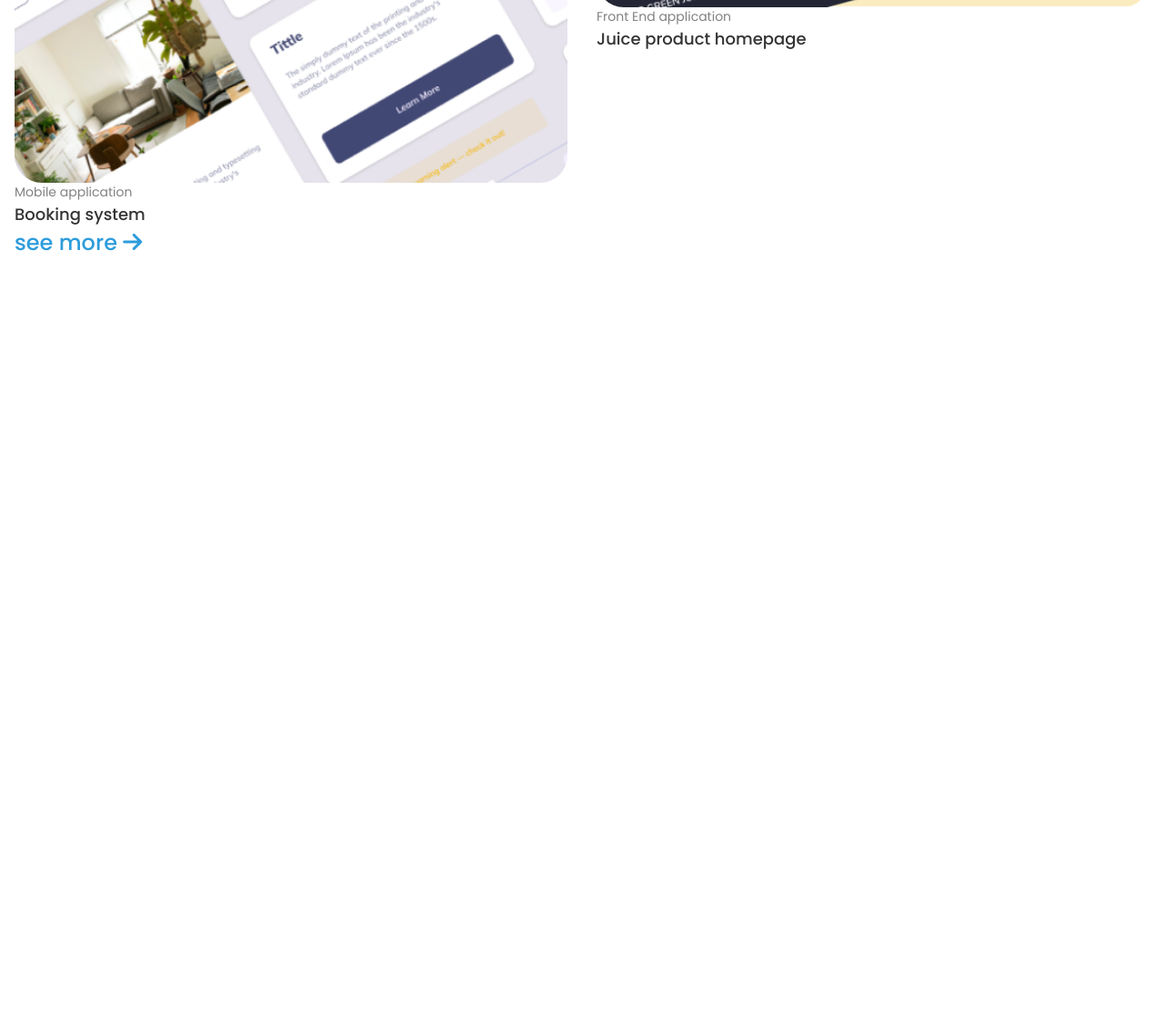
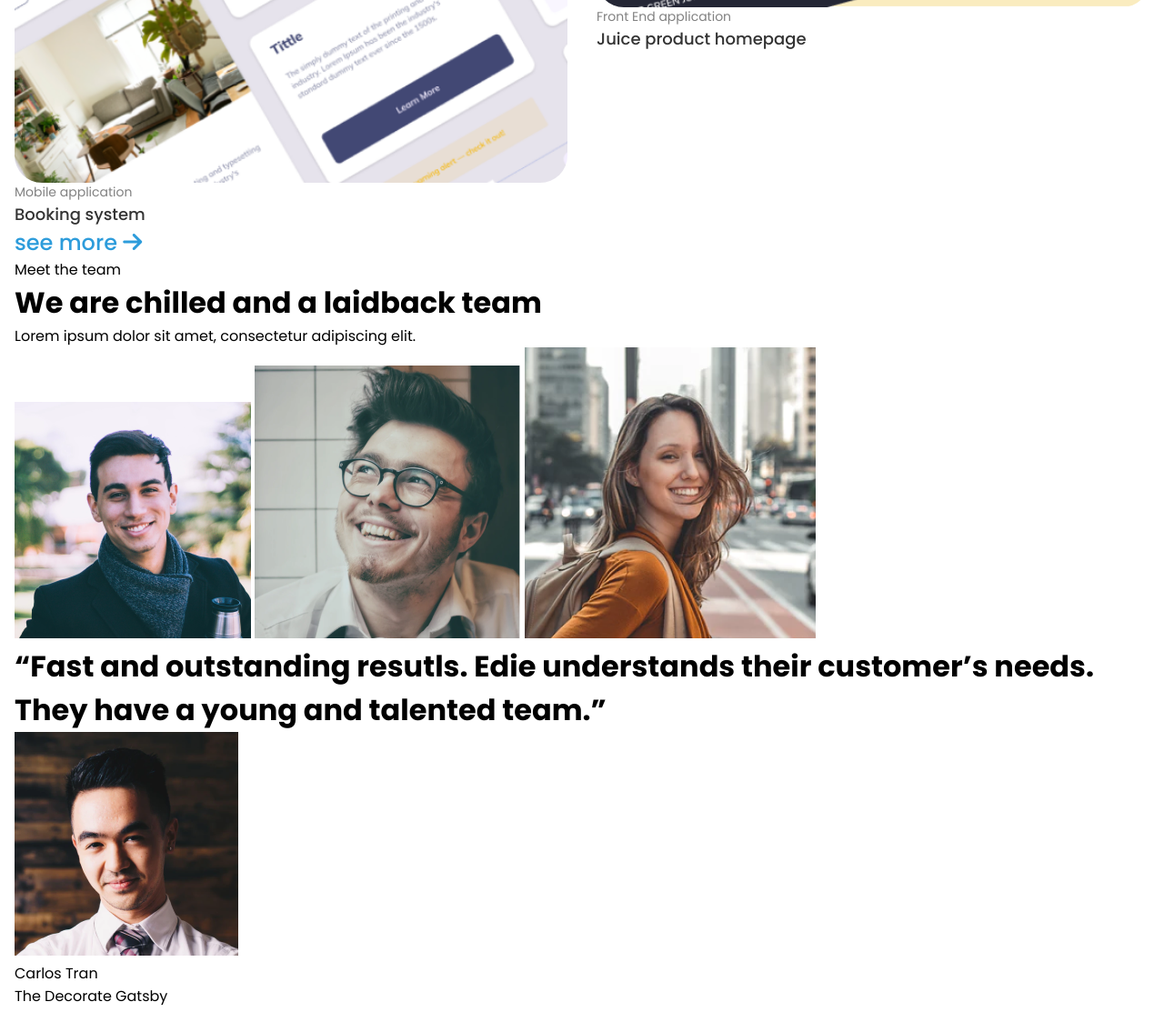
Before and after one commit to RickHalmoguera/edie-homepage-master, a plain HTML site: page index.html in a window 1280 px wide. Shown: the part 3021-4145 px from the top of the page at 91% size. Before the commit the page ends 3321 px from the top, so only its background shows below. Drawn offline with Linux system fonts and the light colour scheme.

Commit message:
team html done

```diff
--- a/index.html
+++ b/index.html
@@ -77,7 +77,9 @@
     </div>
 
   </div>
+
   <h1 class="c-designs__heading">Good design means good business</h1>
+
   <div class="c-designs">
 
     <div class="c-designs__card down">
@@ -110,6 +112,31 @@
     <p>see more <i class="fa-solid fa-arrow-right"></i></p>
   </div>
 
+  <div class="c-team">
+    <div class="c-team__text">
+      <p>Meet the team</p>
+      <h1>We are chilled and a laidback team</h1>
+      <p>Lorem ipsum dolor sit amet, consectetur adipiscing elit.</p>
+    </div>
+
+    <div class="c-team__gallery">
+       <img src="./person1.png" alt="">
+       <img src="./person2.png" alt="">
+       <img src="./person3.png" alt="">
+    </div>
+
+    <div class="c-team__testimony">
+      <h1>“Fast and outstanding resutls. Edie understands their customer’s needs. They have a young and talented team.”</h1>
+      <div class="c-team__card">
+        <img src="./person4.png" alt="">
+        <div class="c-card__text">
+          <p>Carlos Tran</p>
+          <span>The Decorate Gatsby</span>
+        </div>
+      </div>
+    </div>
+  </div>
+
 
 </body>
 </html>
--- a/style.css
+++ b/style.css
@@ -299,7 +299,7 @@ body{
     font-weight: 500;
 }
 
-@media only screen and (min-width:1150px) {
+@media only screen and (min-width:730px) {
 
     .c-designs{
         grid-template-columns: 1fr 1fr;
```
